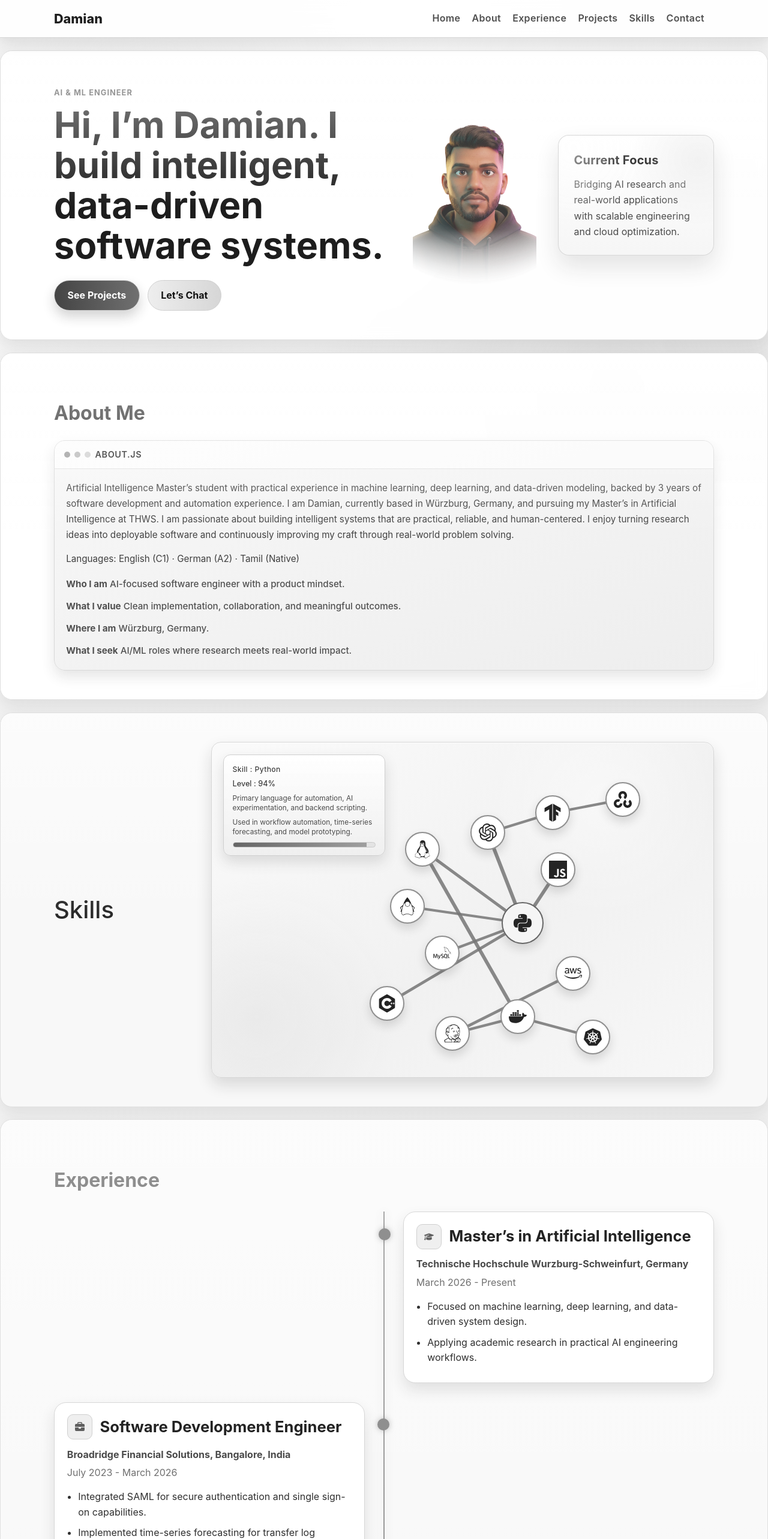
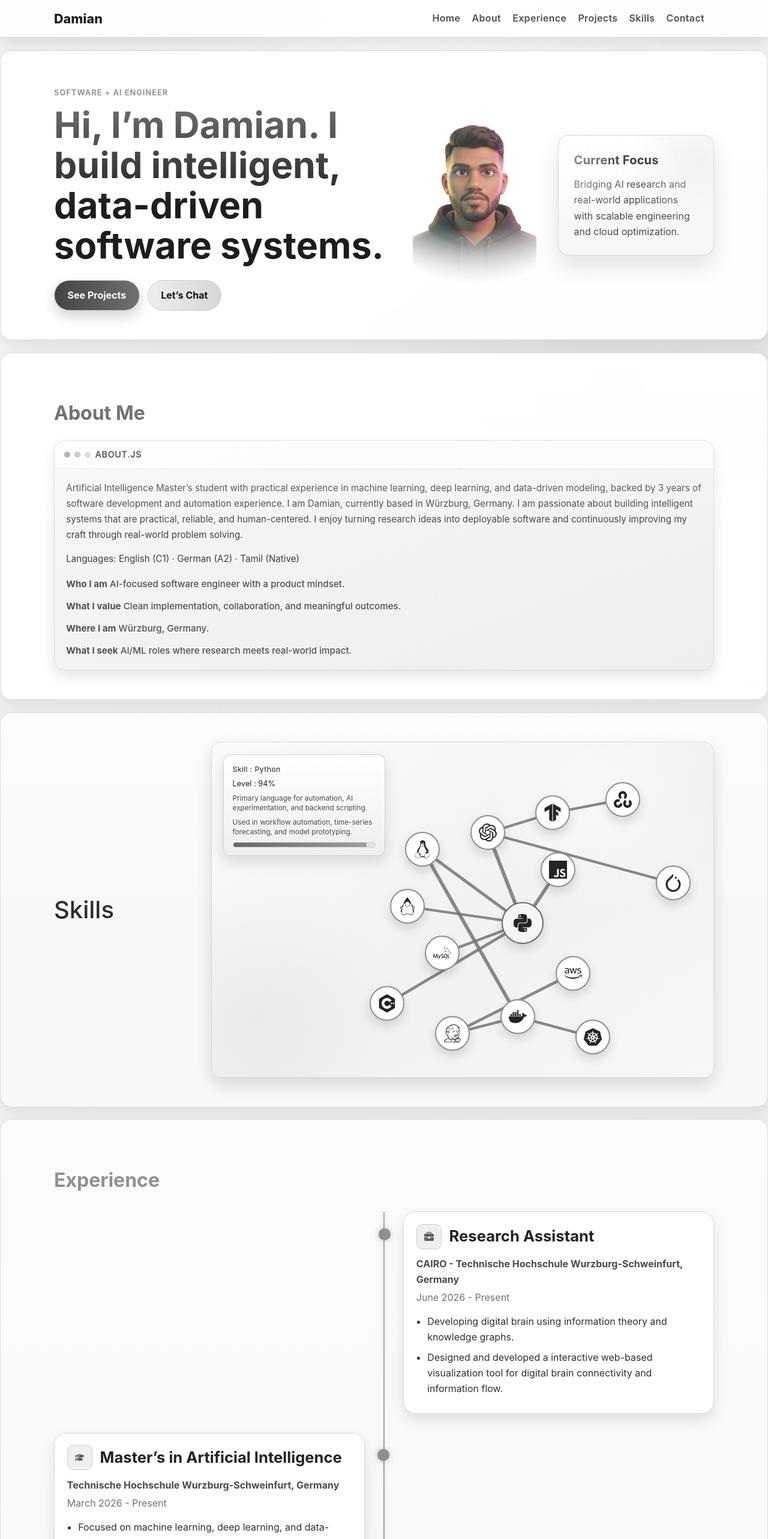
Before and after one commit to DamianJack/damian-portfolio, a React (Vite) app: page / in a window 1280 px wide. Shown: the top 2566 px of the page at 60% size. Built offline with nearby package versions, Linux system fonts and the light colour scheme.

Commit message:
-- updated portfolio with new projects and experience details

```diff
--- a/src/data/siteData.js
+++ b/src/data/siteData.js
@@ -12,6 +12,8 @@ import {
   SiOpencv,
   SiPython,
   SiTensorflow,
+  SiLangchain,
+  SiPytorch,
 } from 'react-icons/si';
 import { FaAws, FaGithub, FaLinkedin, FaPhone } from 'react-icons/fa6';
 import { MdEmail } from 'react-icons/md';
@@ -26,7 +28,7 @@ export const navItems = [
 ];
 
 export const hero = {
-  pretitle: 'AI & ML Engineer',
+  pretitle: 'Software + AI Engineer',
   title: 'Hi, I’m Damian. I build intelligent, data-driven software systems.',
   description:
     '',
@@ -42,7 +44,7 @@ export const hero = {
 export const about = {
   heading: 'About Me',
   description:
-    'Artificial Intelligence Master’s student with practical experience in machine learning, deep learning, and data-driven modeling, backed by 3 years of software development and automation experience. I am Damian, currently based in Würzburg, Germany, and pursuing my Master’s in Artificial Intelligence at THWS. I am passionate about building intelligent systems that are practical, reliable, and human-centered. I enjoy turning research ideas into deployable software and continuously improving my craft through real-world problem solving.',
+    'Artificial Intelligence Master’s student with practical experience in machine learning, deep learning, and data-driven modeling, backed by 3 years of software development and automation experience. I am Damian, currently based in Würzburg, Germany. I am passionate about building intelligent systems that are practical, reliable, and human-centered. I enjoy turning research ideas into deployable software and continuously improving my craft through real-world problem solving.',
   strengths: [
     { label: 'Who I am', text: 'AI-focused software engineer with a product mindset.' },
     { label: 'What I value', text: 'Clean implementation, collaboration, and meaningful outcomes.' },
@@ -54,6 +56,16 @@ export const about = {
 };
 
 export const experienceItems = [
+  {
+    type: 'professional',
+    role: 'Research Assistant',
+    org: 'CAIRO - Technische Hochschule Wurzburg-Schweinfurt, Germany',
+    period: 'June 2026 - Present',
+    points: [
+      'Developing digital brain using information theory and knowledge graphs.',
+      'Designed and developed a interactive web-based visualization tool for digital brain connectivity and information flow.',
+    ],
+  },
   {
     type: 'education',
     role: 'Master’s in Artificial Intelligence',
@@ -89,7 +101,7 @@ export const experienceItems = [
   },
   {
     type: 'education',
-    role: 'B.E. Computer Science and Engineering',
+    role: 'B.Tech. Computer Science and Engineering',
     org: 'Amrita University, Coimbatore, India',
     period: 'July 2019 - May 2023',
     points: [
@@ -135,8 +147,37 @@ export const projectItems = [
     description:
       'Given a piece of suspected disinformation, find the earliest sources.',
     tags: ['LLMs', 'RAG', 'Prompt Engineering', 'GenAI', 'Plugin', 'Semantic Similarity'],
+  },
+  {
+    title: 'Crane positioning in construction sites using ML',
+    description:
+      'Developed a predictive system to automatically position cranes in construction sites using machine learning techniques.',
+    tags: ['Heatmap', 'Machine Learning', 'Automation', 'Python'],
+  },
+  {
+    title: 'N-Ball tracking using particle filtering and Kalman filtering',
+    description:
+      'Developed a system to track balls in motion using particle filtering and Kalman filtering techniques.',
+    tags: ['Reinforcement Learning', 'Control Systems', 'Python'],
+  },
+  {
+    title: 'Post incident pipeline management and test automation',
+    description:
+      'Developed a system to manage post-incident workflows and automate testing processes.',
+    tags: ['Automation', 'Testing', 'Python', 'CI/CD', 'GIT', 'medical-data', 'workflow', 'inference'],
+  },
+  {
+    title: 'BlackJack Game simulation using Monte Carlo and Q-learning',
+    description:
+      'Developed a simulation to model and analyze strategies for the BlackJack game using Monte Carlo methods and Q-learning.',
+    tags: ['Reinforcement Learning', 'Game Theory', 'Python', 'Monte Carlo', 'Q-learning', 'Double Q-learning'],
+  },
+  {
+    title: 'Interactive web-app for digital brain connectivity and information flow',
+    description:
+      'Developed an interactive web application to visualize and analyze digital brain connectivity and information flow.',
+    tags: ['Web Development', 'JavaScript', 'React', 'Python', 'Docker', 'Java'],
   }
-
 ];
 
 export const skills = [
@@ -277,6 +318,16 @@ export const skillNodes = [
     description: 'Shell-based development environment and operational tooling.',
     details: 'Daily usage for automation, scripting, and deployment tasks.',
   },
+  {
+    id: 'RAG',
+    label: 'RAG',
+    x: '92%',
+    y: '42%',
+    icon: SiPytorch,
+    level: 68,
+    description: 'Retrieval-Augmented Generation for knowledge-driven AI solutions.',
+    details: 'Used in conjunction with LLMs for information retrieval and context-aware generation.',
+  },
 ];
 
 export const skillEdges = [
@@ -292,6 +343,7 @@ export const skillEdges = [
   { from: 'docker', to: 'k8s' },
   { from: 'docker', to: 'cicd' },
   { from: 'cicd', to: 'aws' },
+  { from: 'llm', to: 'RAG' },
 ];
 
 export const contact = {
```
Also changed, not shown: 3 other files (tests, documents, lock files or other folders).
